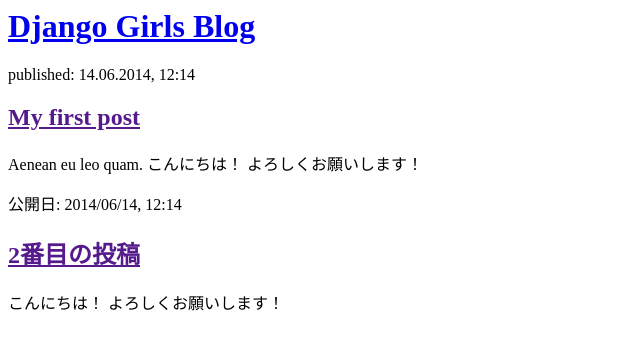
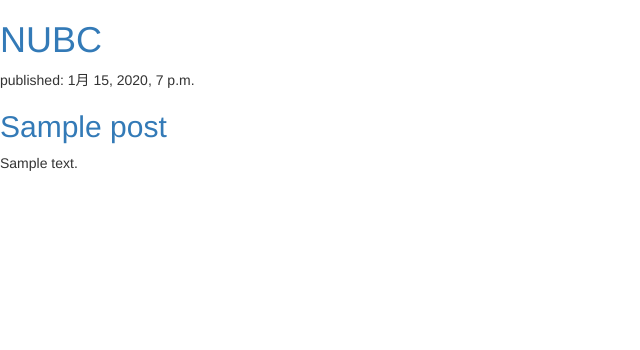
Before and after one commit to Granzizel/nubcbasis, a Django app: template blog/templates/blog/post_list.html in a window 1280 px wide. Shown: the top 350 px of the page, without its empty margins (0-640 px from the left). Run offline with Django 3.2, Linux system fonts and the light colour scheme; the template is opened without the code that fills it: values that come from a table or form of the project are taken from there, others are empty; tables that the repository leaves empty hold one stand-in row (values such as "Sample post"); some libraries are stand-ins or nearby versions.

Commit message:
Changed the HTML for the site.

```diff
--- a/blog/templates/blog/post_list.html
+++ b/blog/templates/blog/post_list.html
@@ -1,21 +1,19 @@
 <html>
     <head>
-	    <title>Django Girls blog</title>
+	    <link rel="stylesheet" href="//maxcdn.bootstrapcdn.com/bootstrap/3.2.0/css/bootstrap.min.css">
+	    <link rel="stylesheet" href="//maxcdn.bootstrapcdn.com/bootstrap/3.2.0/css/bootstrap-theme.min.css">
+	    <title>NUBC</title>
     </head>
     <body>
+	<div>
+	    <h1><a href="/">NUBC</a></h1>
+	</div>
+{% for post in posts %}
         <div>
-            <h1><a href="/">Django Girls Blog</a></h1>
-	</div>
-	<div>
-	    <p>published: 14.06.2014, 12:14</p>
-	    <h2><a href="">My first post</a></h2>
-	    <p>Aenean eu leo quam. こんにちは！ よろしくお願いします！ </p>
+            <p>published: {{ post.published_date }}</p>
+            <h2><a href="">{{ post.title }}</a></h2>
+            <p>{{ post.text|linebreaksbr }}</p>
         </div>
-
-	<div>
-	    <p>公開日: 2014/06/14, 12:14</p>
-	    <h2><a href="">2番目の投稿</a></h2>
-	    <p> こんにちは！ よろしくお願いします！ </p>
-	</div>
+{% endfor %}
     </body>
 </html>
--- a/blog/views.py
+++ b/blog/views.py
@@ -1,5 +1,8 @@
 from django.shortcuts import render
+from .models import Post
+from django.utils import timezone
 
 # Create your views here
 def post_list(request):
-    return render(request, 'blog/post_list.html', {})
+    posts = Post.objects.filter(published_date__lte=timezone.now()).order_by('published_date')
+    return render(request, 'blog/post_list.html', {'posts': posts})
```
